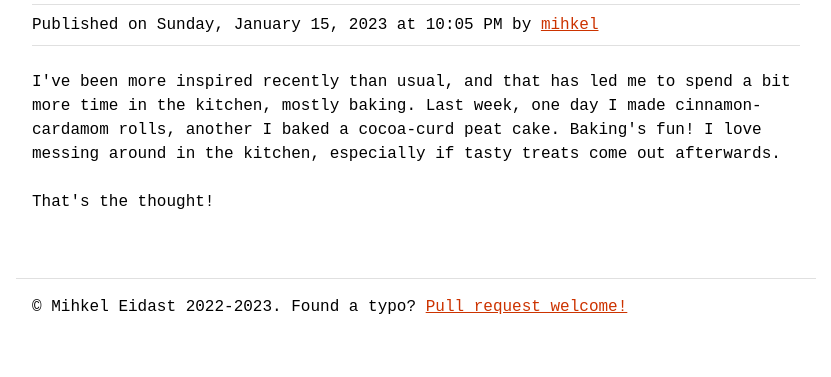
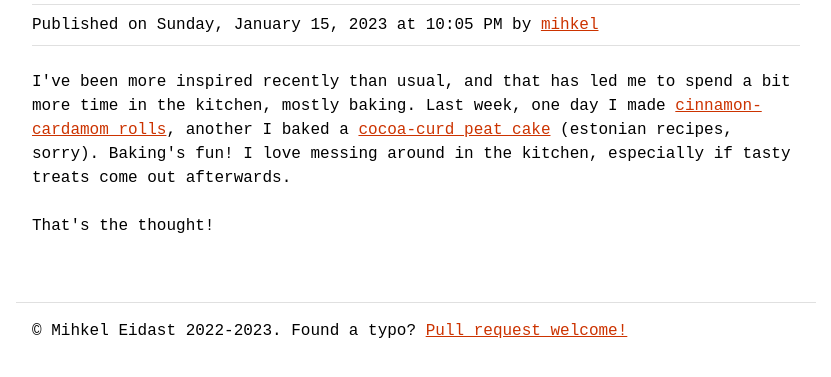
Before and after one commit to mihkeleidast/eida.st, an Astro site: page /thoughts/2023-01-15-baking in a window 1280 px wide. Shown: the part 141-518 px from the top of the page, without its empty margins (224-1055 px from the left). Built offline with nearby package versions, Linux system fonts and the light colour scheme; Astro itself is replaced by a stand-in of ours.

Commit message:
fix: add recipe links

```diff
--- a/src/pages/thoughts/2023-01-15-baking.mdx
+++ b/src/pages/thoughts/2023-01-15-baking.mdx
@@ -7,6 +7,6 @@ authorMastodon: est.social/@mihkeleidast
 date: 2023-01-15T20:05:46Z
 ---
 
-I've been more inspired recently than usual, and that has led me to spend a bit more time in the kitchen, mostly baking. Last week, one day I made cinnamon-cardamom rolls, another I baked a cocoa-curd peat cake. Baking's fun! I love messing around in the kitchen, especially if tasty treats come out afterwards.
+I've been more inspired recently than usual, and that has led me to spend a bit more time in the kitchen, mostly baking. Last week, one day I made [cinnamon-cardamom rolls](https://koogikontor.ee/2021/02/kaneeli-kardemonisaiad.html), another I baked a [cocoa-curd peat cake](https://nami-nami.ee/retsept/5014/turbakook_ehk_kakao_kohupiimakook) (estonian recipes, sorry). Baking's fun! I love messing around in the kitchen, especially if tasty treats come out afterwards.
 
 That's the thought!
```
